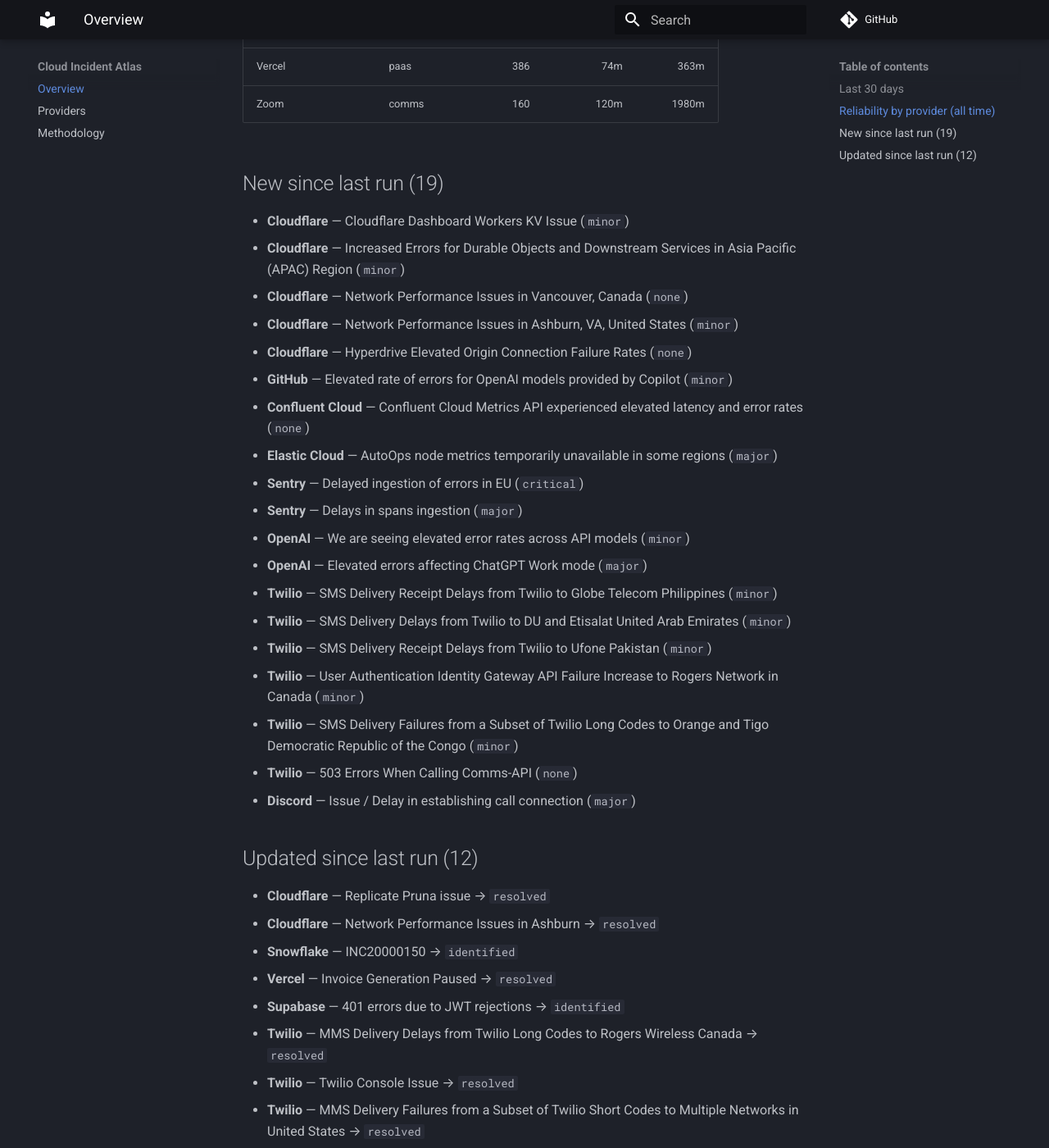
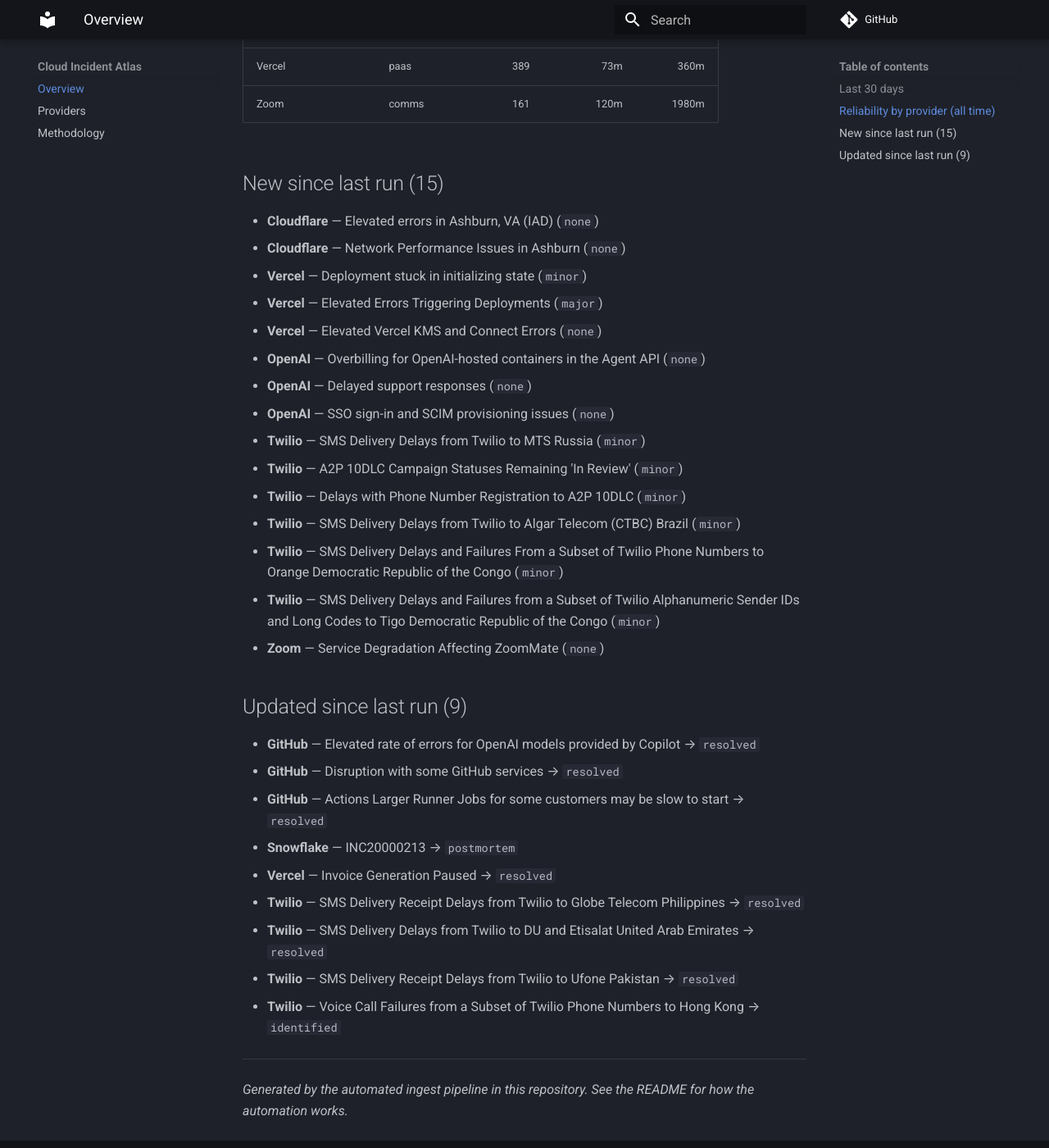
Before and after one commit to ayushgupta07xx/cloud-incident-atlas, an MkDocs documentation site: the page built from docs/index.md, in a window 1280 px wide and 1400 px high, scrolled down 1434 px. Shown: the whole window at 82% size. Built offline with MkDocs 1.6.1 and Material for MkDocs 9.7.7, drawn with Linux system fonts in a browser that asks for light colours; comment, search, counter and statistics services are not loaded; some of the changed text lies outside the part shown.

Commit message:
docs: refresh digest and charts
Regenerated from the corpus by the ingest pipeline.

Run: https://github.com/ayushgupta07xx/cloud-incident-atlas/actions/runs/35455315278

Co-authored-by: github-actions[bot] <41898282+github-actions[bot]@users.noreply.github.com>

```diff
--- a/docs/index.md
+++ b/docs/index.md
@@ -28,49 +28,42 @@
 | Netlify | paas | 218 | 40m | 205m |
 | New Relic | observability | 105 | 63m | 313m |
 | npm | devtools | 63 | 103m | 322m |
-| OpenAI | ai | 72 | 111m | 673m |
+| OpenAI | ai | 75 | 113m | 643m |
 | Sentry | observability | 341 | 86m | 363m |
 | Snowflake | data | 200 | 120m | 594m |
 | Supabase | paas | 401 | 158m | 1060m |
-| Twilio | comms | 10968 | 270m | 1089m |
-| Vercel | paas | 386 | 74m | 363m |
-| Zoom | comms | 160 | 120m | 1980m |
+| Twilio | comms | 10974 | 270m | 1089m |
+| Vercel | paas | 389 | 73m | 360m |
+| Zoom | comms | 161 | 120m | 1980m |
 
-## New since last run (19)
+## New since last run (15)
 
-- **Cloudflare** — Cloudflare Dashboard Workers KV Issue (`minor`)
-- **Cloudflare** — Increased Errors for Durable Objects and Downstream Services in Asia Pacific (APAC) Region (`minor`)
-- **Cloudflare** — Network Performance Issues in Vancouver, Canada (`none`)
-- **Cloudflare** — Network Performance Issues in Ashburn, VA, United States (`minor`)
-- **Cloudflare** — Hyperdrive Elevated Origin Connection Failure Rates (`none`)
-- **GitHub** — Elevated rate of errors for OpenAI models provided by Copilot (`minor`)
-- **Confluent Cloud** — Confluent Cloud Metrics API experienced elevated latency and error rates (`none`)
-- **Elastic Cloud** — AutoOps node metrics temporarily unavailable in some regions (`major`)
-- **Sentry** — Delayed ingestion of errors in EU (`critical`)
-- **Sentry** — Delays in spans ingestion (`major`)
-- **OpenAI** — We are seeing elevated error rates across API models (`minor`)
-- **OpenAI** — Elevated errors affecting ChatGPT Work mode (`major`)
-- **Twilio** — SMS Delivery Receipt Delays from Twilio to Globe Telecom Philippines (`minor`)
-- **Twilio** — SMS Delivery Delays from Twilio to DU and Etisalat United Arab Emirates (`minor`)
-- **Twilio** — SMS Delivery Receipt Delays from Twilio to Ufone Pakistan (`minor`)
-- **Twilio** — User Authentication Identity Gateway API Failure Increase to Rogers Network in Canada (`minor`)
-- **Twilio** — SMS Delivery Failures from a Subset of Twilio Long Codes to Orange and Tigo Democratic Republic of the Congo (`minor`)
-- **Twilio** — 503 Errors When Calling Comms-API (`none`)
-- **Discord** — Issue / Delay in establishing call connection (`major`)
+- **Cloudflare** — Elevated errors in Ashburn, VA (IAD) (`none`)
+- **Cloudflare** — Network Performance Issues in Ashburn (`none`)
+- **Vercel** — Deployment stuck in initializing state (`minor`)
+- **Vercel** — Elevated Errors Triggering Deployments (`major`)
+- **Vercel** — Elevated Vercel KMS and Connect Errors (`none`)
+- **OpenAI** — Overbilling for OpenAI-hosted containers in the Agent API (`none`)
+- **OpenAI** — Delayed support responses (`none`)
+- **OpenAI** — SSO sign-in and SCIM provisioning issues (`none`)
+- **Twilio** — SMS Delivery Delays from Twilio to MTS Russia (`minor`)
+- **Twilio** — A2P 10DLC Campaign Statuses Remaining 'In Review' (`minor`)
+- **Twilio** — Delays with Phone Number Registration to A2P 10DLC (`minor`)
+- **Twilio** — SMS Delivery Delays from Twilio to Algar Telecom (CTBC) Brazil (`minor`)
+- **Twilio** — SMS Delivery Delays and Failures From a Subset of Twilio Phone Numbers to Orange Democratic Republic of the Congo (`minor`)
+- **Twilio** — SMS Delivery Delays and Failures from a Subset of Twilio Alphanumeric Sender IDs and Long Codes to Tigo Democratic Republic of the Congo (`minor`)
+- **Zoom** — Service Degradation Affecting ZoomMate (`none`)
 
-## Updated since last run (12)
+## Updated since last run (9)
 
-- **Cloudflare** — Replicate Pruna issue → `resolved`
-- **Cloudflare** — Network Performance Issues in Ashburn → `resolved`
-- **Snowflake** — INC20000150 → `identified`
+- **GitHub** — Elevated rate of errors for OpenAI models provided by Copilot → `resolved`
+- **GitHub** — Disruption with some GitHub services → `resolved`
+- **GitHub** — Actions Larger Runner Jobs for some customers may be slow to start → `resolved`
+- **Snowflake** — INC20000213 → `postmortem`
 - **Vercel** — Invoice Generation Paused → `resolved`
-- **Supabase** — 401 errors due to JWT rejections → `identified`
-- **Twilio** — MMS Delivery Delays from Twilio Long Codes to Rogers Wireless Canada → `resolved`
-- **Twilio** — Twilio Console Issue → `resolved`
-- **Twilio** — MMS Delivery Failures from a Subset of Twilio Short Codes to Multiple Networks in United States → `resolved`
-- **Twilio** — MMS Delivery Delays from a Subset of Twilio Long Codes to GCI United States → `resolved`
-- **Twilio** — User Authentication Identity SNA Missing Redirects for PLDT Smart in Philippines → `resolved`
-- **Twilio** — SMS Delivery Delays from Twilio to H3G United Kingdom → `resolved`
+- **Twilio** — SMS Delivery Receipt Delays from Twilio to Globe Telecom Philippines → `resolved`
+- **Twilio** — SMS Delivery Delays from Twilio to DU and Etisalat United Arab Emirates → `resolved`
+- **Twilio** — SMS Delivery Receipt Delays from Twilio to Ufone Pakistan → `resolved`
 - **Twilio** — Voice Call Failures from a Subset of Twilio Phone Numbers to Hong Kong → `identified`
 
 ---
```
Also changed, not shown: other parts of docs/index.md (+4 -4 lines), README.md (+9 -10 lines), docs/providers.md (+9 -9 lines), docs/img/mttr.svg, docs/img/timeline.svg.
